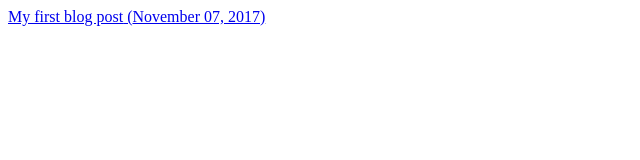
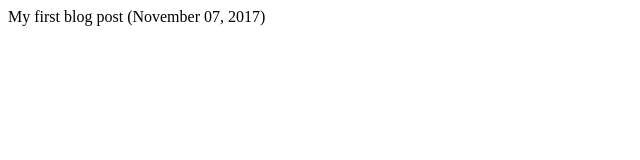
Before and after one commit to stuut/netlify-cms-tutorial, a Gatsby site: page /blog in a window 1280 px wide. Shown: the whole page, without its empty margins (0-640 px from the left). Built offline with nearby package versions, Linux system fonts and the light colour scheme; Gatsby itself is replaced by a stand-in of ours.

Commit message:
remove path

```diff
--- a/src/blog/index.md
+++ b/src/blog/index.md
@@ -1,5 +1,4 @@
 ---
-path: "/blog/my-first-post"
 date: "2017-11-07"
 title: "My first blog post"
 ---
```
